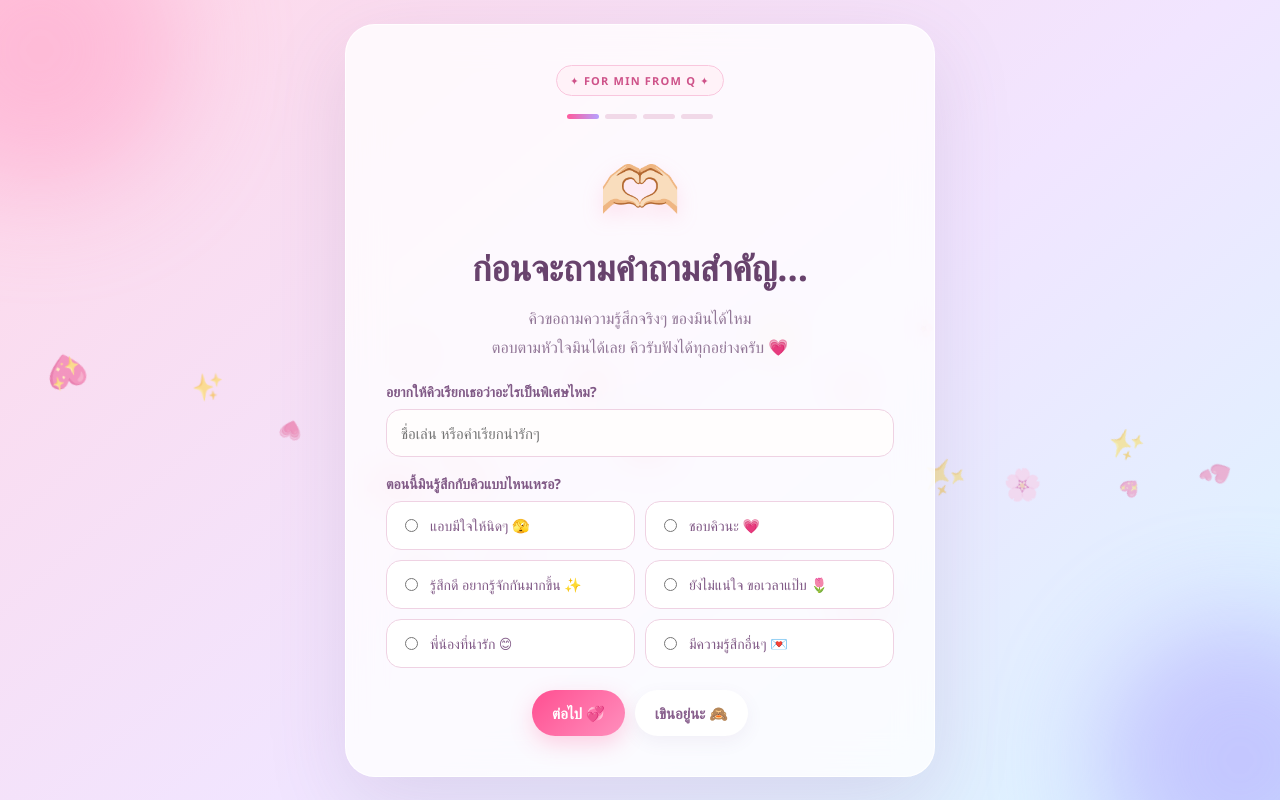
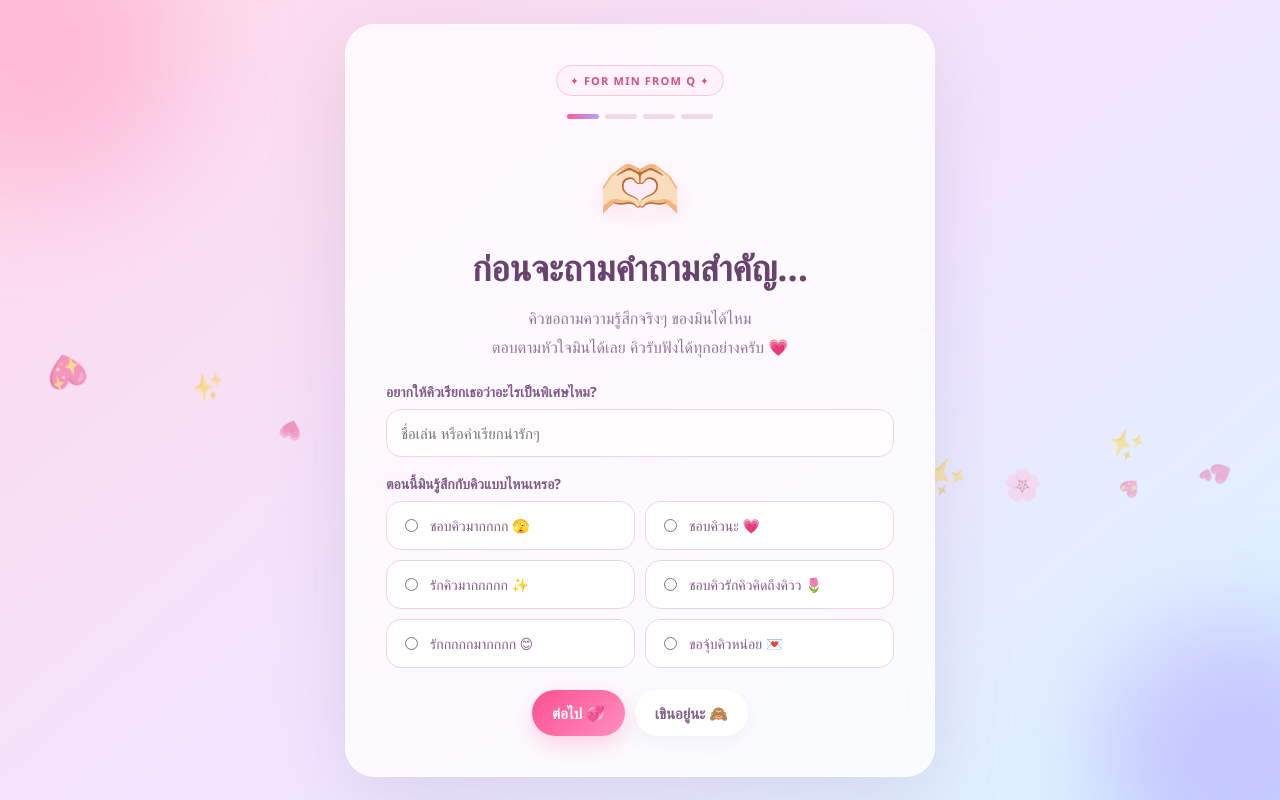
Before and after one commit to t4nak1t/forsomeone, a plain HTML site: page index.html in a window 1280 px wide. Both pictures are taken after a click on the button "เปิดอ่านจดหมาย 💌". Drawn offline with Linux system fonts and the light colour scheme.

Commit message:
Add files via upload

```diff
--- a/index.html
+++ b/index.html
@@ -276,12 +276,12 @@ function go1() {
       <label class="label">ตอนนี้มินรู้สึกกับคิวแบบไหนเหรอ?</label>
       <div class="choices">
         ${[
-          ['crush', 'แอบมีใจให้นิดๆ 🫣'],
+          ['crush', 'ชอบคิวมากกกก 🫣'],
           ['like', 'ชอบคิวนะ 💗'],
-          ['close', 'รู้สึกดี อยากรู้จักกันมากขึ้น ✨'],
-          ['unsure', 'ยังไม่แน่ใจ ขอเวลาแป๊บ 🌷'],
-          ['brother', 'พี่น้องที่น่ารัก 😊'],
-          ['other', 'มีความรู้สึกอื่นๆ 💌']
+          ['close', 'รักคิวมากกกกก ✨'],
+          ['unsure', 'ชอบคิวรักคิวคิดถึงคิวว 🌷'],
+          ['brother', 'รักกกกกมากกกก 😊'],
+          ['other', 'ขอจุ้บคิวหน่อย 💌']
         ].map(([v, t]) => `
           <label class="choice">
             <input type="radio" name="feel" value="${v}" ${answers.feeling === v ? 'checked' : ''}>${t}
```
